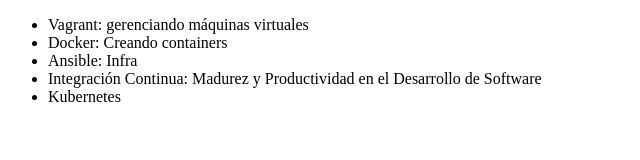
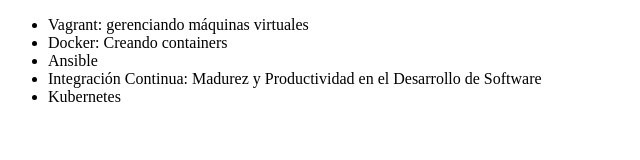
Before and after one commit to Castrico91/alura, a plain HTML site: page index.html in a window 1280 px wide. Shown: the full height of the page, 0-640 px from the left. Drawn offline with Linux system fonts and the light colour scheme.

Commit message:
Revert "Cambiando Ansible"
This reverts commit 968cd27064f5056656679d3620b7c48e6120cd4a.

```diff
--- a/index.html
+++ b/index.html
@@ -13,7 +13,7 @@
         <ul>
             <li>Vagrant: gerenciando máquinas virtuales</li>
             <li>Docker: Creando containers</li>
-            <li>Ansible: Infra</li>
+            <li>Ansible</li>
             <li>Integración Continua: Madurez y Productividad en el Desarrollo de Software</li>
             <li>Kubernetes</li>
         </ul>
```
